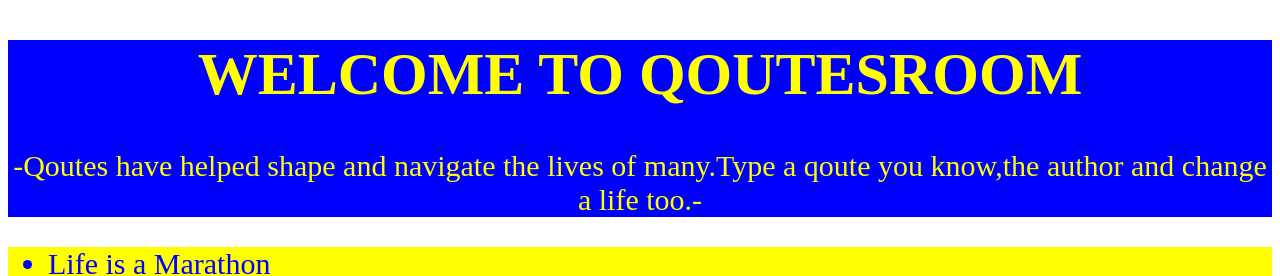
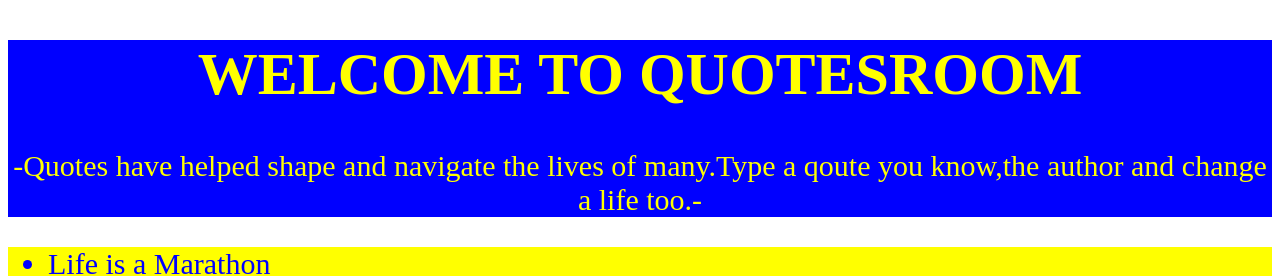
Before and after one commit to sheready/quotes, an Angular app: page / in a window 1280 px wide. Shown: the top 276 px of the page. Built offline with nearby package versions, Linux system fonts and the light colour scheme.

Commit message:
edit header

```diff
--- a/package.json
+++ b/package.json
@@ -29,9 +29,10 @@
     "@angular-devkit/build-angular": "~0.901.7",
     "@angular/cli": "~9.1.7",
     "@angular/compiler-cli": "~9.1.9",
-    "@types/node": "^12.11.1",
     "@types/jasmine": "~3.5.0",
     "@types/jasminewd2": "~2.0.3",
+    "@types/node": "^12.11.1",
+    "angular-cli-ghpages": "^0.6.2",
     "codelyzer": "^5.1.2",
     "jasmine-core": "~3.5.0",
     "jasmine-spec-reporter": "~4.2.1",
--- a/src/app/quotes/quotes.component.html
+++ b/src/app/quotes/quotes.component.html
@@ -1,6 +1,6 @@
 <div class="container-fluid" [style.background-color]="'blue'" [style.font-size] = "'30px'"  [style.color] = "'yellow'" >
-<h1 [style.text-align]="'center'" >WELCOME TO QOUTESROOM</h1>
-<p [style.text-align]="'center'"  [style.fontsize] = "'30px'">-Qoutes have helped shape and navigate the lives of many.Type a qoute you know,the author and change a life too.-</p>
+<h1 [style.text-align]="'center'" >WELCOME TO QUOTESROOM</h1>
+<p [style.text-align]="'center'"  [style.fontsize] = "'30px'">-Quotes have helped shape and navigate the lives of many.Type a qoute you know,the author and change a life too.-</p>
 </div>
 <div class="container" [style.color]="'blue'" [style.background-color]="'yellow'" [style.display]="'block'" [style.font-size]="'30px'">
   <ul>
```
Also changed, not shown: 1 other file (tests, documents, lock files or other folders).
